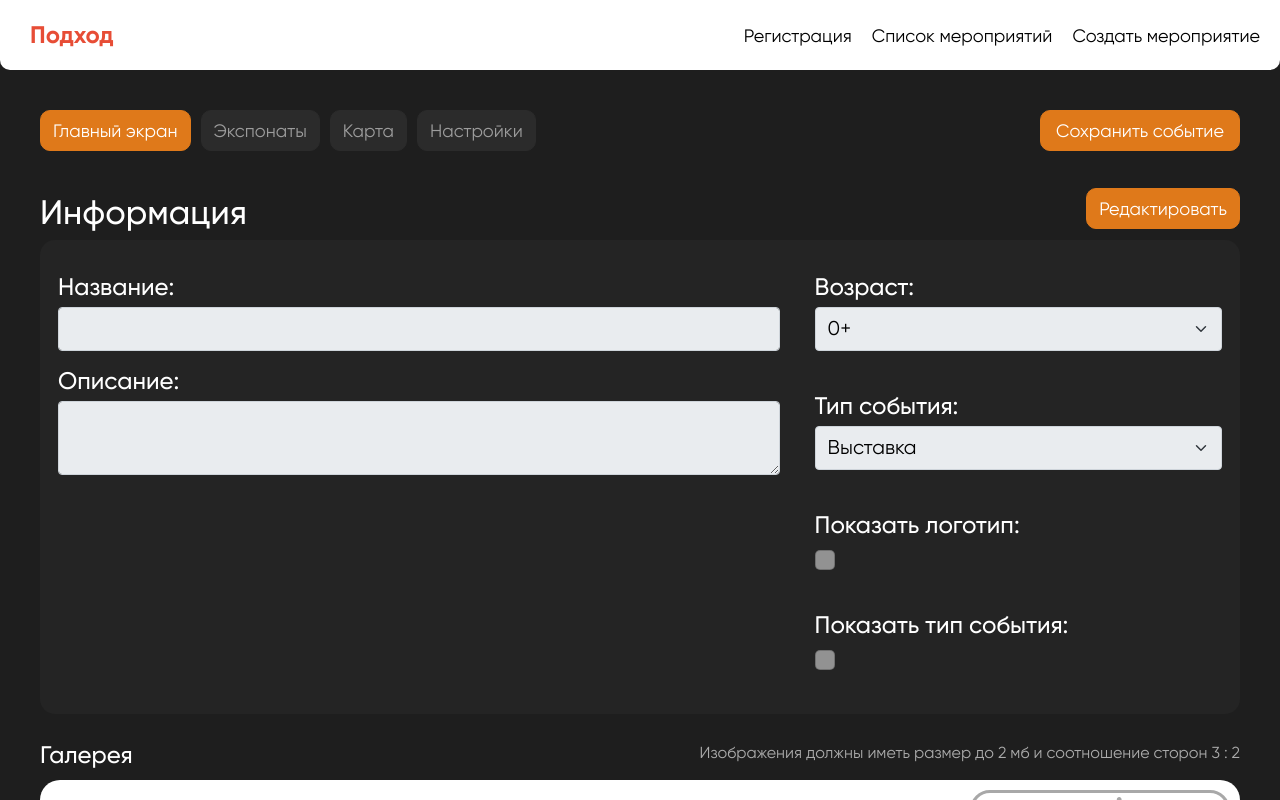
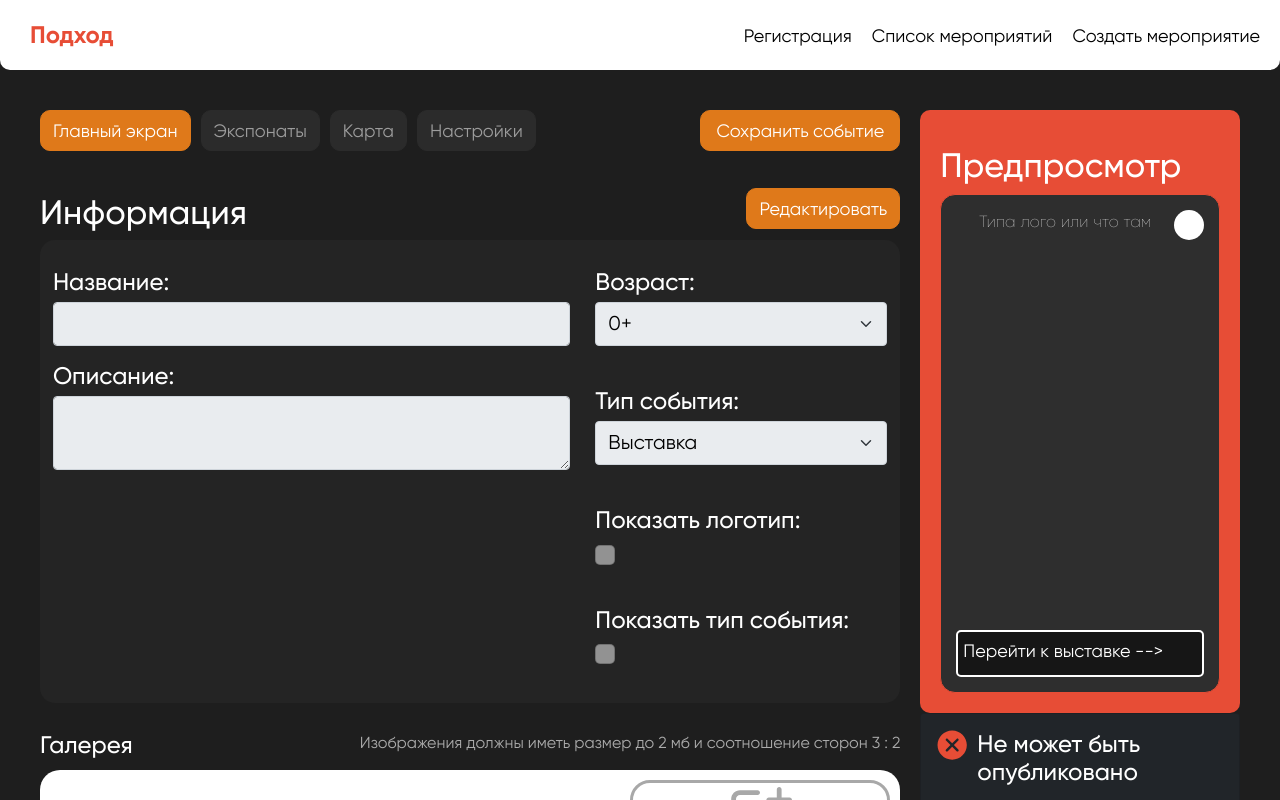
Before and after one commit to Anto-MSHK/podhod_front, a React (Create React App) app: page /expocreate in a window 1280 px wide. Shown: the top 800 px of the page. Built offline with nearby package versions, Linux system fonts and the light colour scheme.

Commit message:
expocreate styles

```diff
--- a/src/pages/ExpoCreatePage/ExpoCreatePage.module.css
+++ b/src/pages/ExpoCreatePage/ExpoCreatePage.module.css
@@ -3,30 +3,15 @@
     justify-content: space-between;
     column-gap: 20px;
     padding: 20px;
+    width: 100%;
 }
 .InfoWrapper {
     display: flex;
     flex-direction: column;
     row-gap: 2vw;
-    width: 80%;
+    width: 80vw;
 }
-@media (max-width: 1600px) {
-    .ExpoCreateWrapper {
-        display: flex;
-        flex-direction: column;
-    }
-    .preview_wrapper {
-        display: flex;
-        flex-direction: column;
-        row-gap: 1vw;
-        width: min-content;
 
-    }
-    .InfoWrapper {
-        width: 100%;
-        margin-bottom: 20px;
-    }
-}
 
 .toolbar_wrapper{
     display: flex;
@@ -38,7 +23,7 @@
     height: fit-content;
 }
 
-@media (max-width: 960px) {
+@media (max-width: 1140px) {
     .toolbar_wrapper{
         display: flex;
         flex-direction: column-reverse;
@@ -50,10 +35,9 @@
 }
 
 .preview_wrapper {
-    margin-right: 50px;
+
     display: flex;
     flex-direction: column;
-    row-gap: 1vw;
     width: min-content;
     height: fit-content;
     transition:  0.5s ease-out
@@ -61,6 +45,7 @@
 
 
 .preview__container {
+    margin: 0 auto;
     background-color: #E74D36;
     border-radius: 10px;
     height: fit-content;
--- a/src/pages/ExpoCreatePage/ExpoCreatePage.tsx
+++ b/src/pages/ExpoCreatePage/ExpoCreatePage.tsx
@@ -30,8 +30,7 @@ export const ExpoCreatePage: React.FC = () => {
         const handleScroll = () => {
             setTimeout(() => {
 
-                if (containerRef.current && (window.innerWidth >= 1600)) {
-
+                if (containerRef.current ) {
                     containerRef.current.style.transform = `translateY(${window.scrollY}px)`;
                 }
             }, 100)
```
